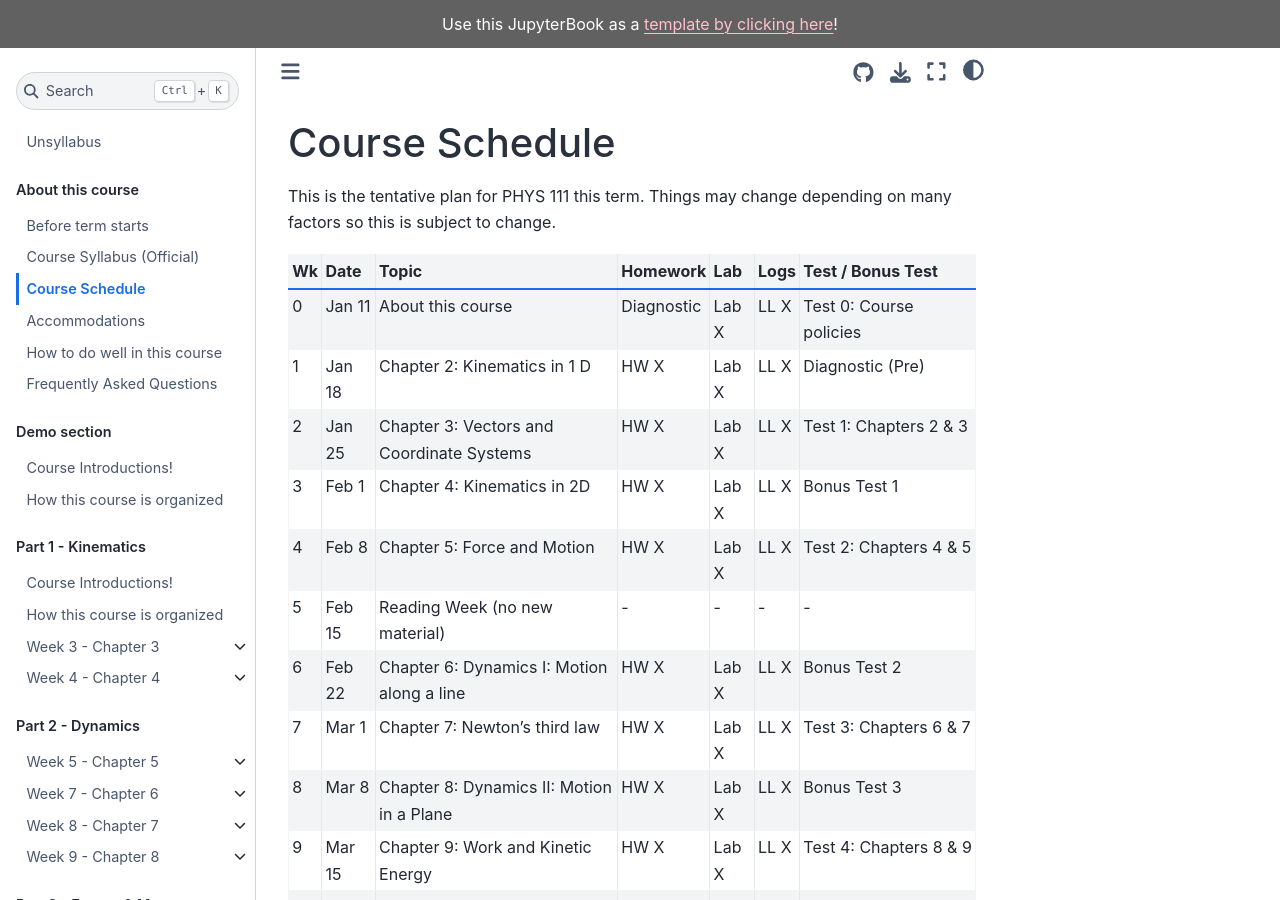
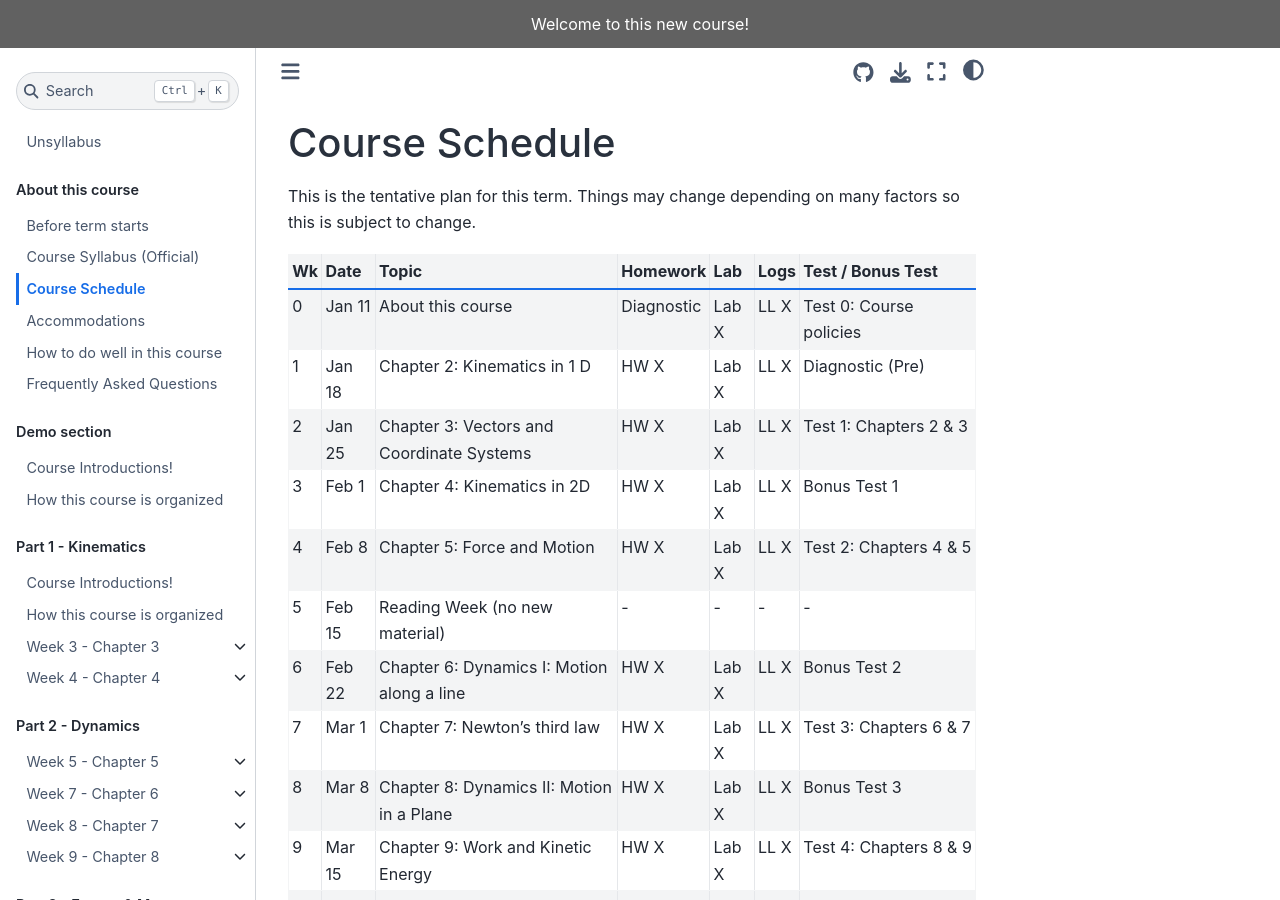
Before and after one commit to ToniDarder/sizing_course, a Jupyter Book: the page built from about/course_schedule.md, in a window 1280 px wide and 900 px high. Built offline with Jupyter Book 1.0.4 settings and Sphinx 7.4.7 and the Sphinx Book theme 1.1.4, drawn with Linux system fonts in a browser that asks for light colours; pages that are not in the unit, such as notebooks, are missing from menus; some of the changed lines change nothing that is shown; some of the changed text lies outside the part shown.

Commit message:
Updated config

```diff
--- a/_config.yml
+++ b/_config.yml
@@ -1,6 +1,6 @@
 # Book settings
-title: Physics 111
-author: Firas Moosvi
+title: Sizing and optimization of technological systems
+author: Marc Budinger, Scott Delbecq
 logo: images/logo.jpg
 copyright: ""
 exclude_patterns: ["LICENSE.md", "README.md"]
@@ -18,12 +18,12 @@
   use_issues_button: true
   use_edit_page_button: true
   navbar_number_sections : false
-  announcement: "Use this JupyterBook as a <a href='https://github.com/firasm/jupyterbook_course_template' style='color:pink;'>template by clicking here</a>!"  # The base URL where your book will be hosted. Used for creating image previews and social links. e.g.: https://mypage.com/mybook/
+  announcement: "Welcome to this new course!"  # The base URL where your book will be hosted. Used for creating image previews and social links. e.g.: https://mypage.com/mybook/
   # google_analytics_id: UA-11111111 # add your Google Analytics Tracking Code
   comments:
     hypothesis: false
     utterances:
-      repo: "firasm/jupyterbook_course_template"
+      repo: "SizingLab/sizing_course"
     dokieli: false
   extra_footer : |
       <div>
@@ -37,7 +37,7 @@
   thebe              : true
 
 repository:
-  url          : https://github.com/firasm/jupyterbook_course_template
+  url          : https://github.com/SizingLab/sizing_course
   path_to_book : ""
   branch       : main
 
@@ -57,32 +57,24 @@
     - substitution
 
     myst_substitutions:
-      INSTRUCTOR: "Dr. Firas Moosvi (he/his/him)"
-      PRONOUNCE: "Fur-az Moose-vee"
-      OFFICE: "ROOM 111"
-      PHONE: "N/A"
-      COURSE_CODE: "PHYS 111"
-      SECTION: "001"
-      CREDITS: "3"
-      TITLE: "Introductory Physics for the Physical Sciences I"
+      INSTRUCTOR: "Marc Budinger, Scott Delbecq"
+      TITLE: "Sizing and optimization of technological systems"
       PREREQS: "One of MATH 12, PREC 12, MATH 125, MATH 126 and PHYS 11 (Physics 12 is strongly recommended)."
       COREQS: "Math 100"
       TERM: "2020 Winter Term 2"
       ROOM: "ROOM 100"
       MEETING_TIMES: "Monday, Wednesday, Friday from 1-2 PM"
       GRACE_PERIOD: "48 hour"
-      W_DATE_1: "11:59 PDT on January 22, 2021"
-      W_DATE_2: "11:59 PDT on March 26, 2021"
-      W_DATE_3: "11:59 PDT on March 26, 2021"
-      EXAM_PERIOD: "Friday December 10th - Wednesday, December 22"
-      CANVAS_ID: "63995"
-      CANVAS_LINK: "https://canvas.ubc.ca/courses/CANVAS_ID"
-      ZOOM_LINK: "[Zoom](https://canvas.ubc.ca/courses/CANVAS_ID/external_tools/15408)"
-      ANNOUNCEMENTS_LINK: "[Canvas Announcements](https://canvas.ubc.ca/courses/CANVAS_ID/announcements)"
-      COURSE_LINK: "https://firas.moosvi.com/courses/cosc123"
-      FORUM_LINK: "[Ed Discussion](https://edstem.org/us/join/fgh45hfgh)"
-      ANALYTICS_OPTOUT: "[complete this form](https://ubc.ca1.qualtrics.com/jfe/form/xxxxxxxxxx)"
+      # W_DATE_1: "11:59 PDT on January 22, 2021"
+      # W_DATE_2: "11:59 PDT on March 26, 2021"
+      # W_DATE_3: "11:59 PDT on March 26, 2021"
+      # EXAM_PERIOD: "Friday December 10th - Wednesday, December 22"
+      # ZOOM_LINK: "[Zoom](https://canvas.ubc.ca/courses/CANVAS_ID/external_tools/15408)"
+      # ANNOUNCEMENTS_LINK: "[Canvas Announcements](https://canvas.ubc.ca/courses/CANVAS_ID/announcements)"
+      # COURSE_LINK: "https://firas.moosvi.com/courses/cosc123"
+      # FORUM_LINK: "[Ed Discussion](https://edstem.org/us/join/fgh45hfgh)"
+      # ANALYTICS_OPTOUT: "[complete this form](https://ubc.ca1.qualtrics.com/jfe/form/xxxxxxxxxx)"
       FORMAT: "Lectures, Labs, Tutorials and they will all be running online in this course."
-      ASSOCIATE_HEAD: "Jake Bobowski [jake.bobowski@ubc.ca](mailto:jake.bobowski@ubc.ca)"
-      ANON_FEEDBACK: "[feedback form](https://cbc.ca)"
+      # ASSOCIATE_HEAD: "Jake Bobowski [jake.bobowski@ubc.ca](mailto:jake.bobowski@ubc.ca)"
+      # ANON_FEEDBACK: "[feedback form](https://cbc.ca)"
       TEXTBOOK: "We will not be needing a textbook for this course as you will be provided all the notes you need via the course website."
```
